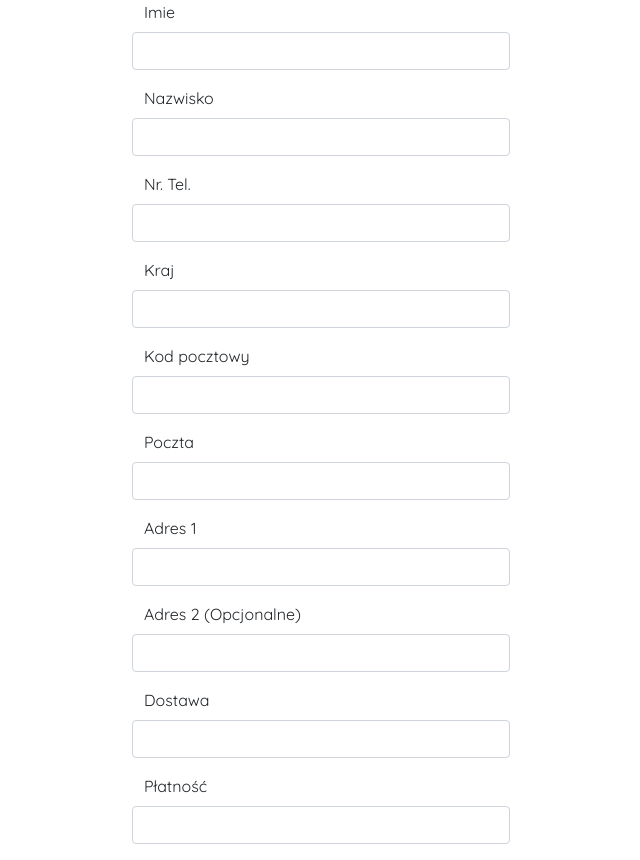
After one commit to KluskaGit/Jomix, a PHP site: page /zamowienie.php in a window 1280 px wide. The commit adds this page. Shown: the whole page, without its empty margins (319-959 px from the left). Run offline with PHP 8.4, Linux system fonts and the light colour scheme; some libraries are stand-ins or nearby versions; some web fonts are replaced.

Commit message:
zamowienie_add

```diff
--- a/Koszyk.php
+++ b/Koszyk.php
@@ -72,6 +72,11 @@
         </table>
 
       </div>
+      <div class="do_platnosci">
+        <form action="zamowienie.php">
+          <input class="purpleBttn" type="submit" name="przejdz_do_platnosci" value="Przejdź do płatności">
+        </form>
+      </div>
 
 
     </div>
--- a/style/_koszyk.scss
+++ b/style/_koszyk.scss
@@ -6,3 +6,8 @@
 .td_item {
   vertical-align: middle;
 }
+
+.do_platnosci
+{
+  text-align: right;
+}
--- a/style/style.css
+++ b/style/style.css
@@ -191,4 +191,8 @@ a {
 
 .td_item {
   vertical-align: middle;
+}
+
+.do_platnosci {
+  text-align: right;
 }/*# sourceMappingURL=style.css.map */
--- a/style/style.scss
+++ b/style/style.scss
@@ -6,3 +6,4 @@
 @import "produkty";
 @import "produkt";
 @import "koszyk";
+@import "zamowienie";
--- /dev/null
+++ b/zamowienie.php
@@ -0,0 +1,78 @@
+<!DOCTYPE html>
+<html lang="pl-PL">
+
+<head>
+    <?php
+    session_start();
+    include 'head.php';
+    include 'laczenieBaza.php';
+    ?>
+    <meta charset="UTF-8">
+    <title>Zamówienie</title>
+</head>
+
+<body>
+    <div class="container-fluid p-0">
+
+        <div class="container-lg centruj">
+            <form method="post">
+                <div class="row mb-3">
+                    <label for="exampleFormControlInput1" class="form-label">Imie</label>
+                    <input name="nazwa_produktu" type="text" class="form-control" id="exampleFormControlInput1" required>
+                </div>
+
+                <div class="row mb-3">
+                    <label for="exampleFormControlInput1" class="form-label">Nazwisko</label>
+                    <input name="nazwa_produktu" type="text" class="form-control" id="exampleFormControlInput1" required>
+                </div>
+
+
+                <div class="row mb-3">
+                    <label for="exampleFormControlInput1" class="form-label">Nr. Tel.</label>
+                    <input name="nazwa_produktu" type="text" class="form-control" id="exampleFormControlInput1" required>
+                </div>
+
+                <div class="row mb-3">
+                    <label for="exampleFormControlInput1" class="form-label">Kraj</label>
+                    <input name="nazwa_produktu" type="text" class="form-control" id="exampleFormControlInput1" required>
+                </div>
+
+                <div class="row mb-3">
+                    <label for="exampleFormControlInput1" class="form-label">Kod pocztowy</label>
+                    <input name="nazwa_produktu" type="text" class="form-control" id="exampleFormControlInput1" required>
+                </div>
+
+
+                <div class="row mb-3">
+                    <label for="exampleFormControlInput1" class="form-label">Poczta</label>
+                    <input name="nazwa_produktu" type="text" class="form-control" id="exampleFormControlInput1" required>
+                </div>
+
+                <div class="row mb-3">
+                    <label for="exampleFormControlInput1" class="form-label">Adres 1</label>
+                    <input name="nazwa_produktu" type="text" class="form-control" id="exampleFormControlInput1" required>
+                </div>
+
+                <div class="row mb-3">
+                    <label for="exampleFormControlInput1" class="form-label">Adres 2 (Opcjonalne)</label>
+                    <input name="nazwa_produktu" type="text" class="form-control" id="exampleFormControlInput1">
+                </div>
+
+                <div class="row mb-3">
+                    <label for="exampleFormControlInput1" class="form-label">Dostawa</label>
+                    <input name="nazwa_produktu" type="text" class="form-control" id="exampleFormControlInput1">
+                </div>
+
+                <div class="row mb-3">
+                    <label for="exampleFormControlInput1" class="form-label">Płatność</label>
+                    <input name="nazwa_produktu" type="text" class="form-control" id="exampleFormControlInput1">
+                </div>
+
+
+            </form>
+        </div>
+    </div>
+
+</body>
+
+</html>
```
Also changed, not shown: style/_zamowienie.scss (added), 1 other file.
